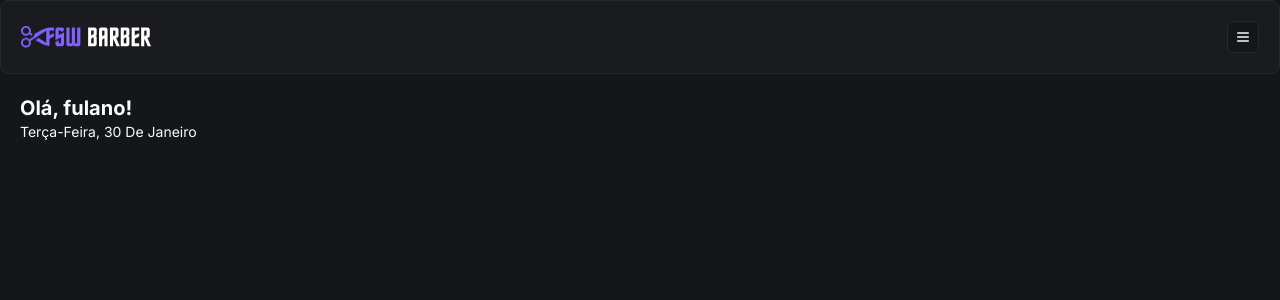
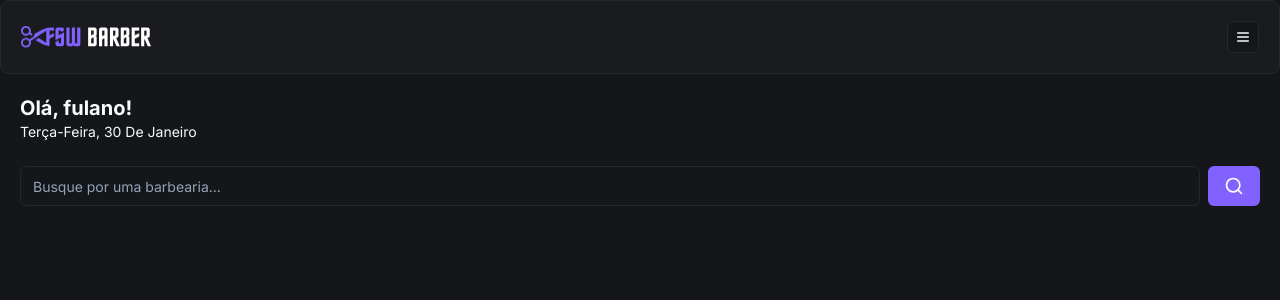
Before and after one commit to apolomoraes/barber-shop, a Next.js app: page / in a window 1280 px wide. Shown: the top 300 px of the page. Built offline with nearby package versions, Linux system fonts and the light colour scheme.

Commit message:
add initial search component

```diff
--- /dev/null
+++ b/app/(home)/_components/search.tsx
@@ -0,0 +1,20 @@
+"use client";
+
+import { Button } from "@/app/_components/ui/button";
+import { Input } from "@/app/_components/ui/input";
+import { SearchIcon } from "lucide-react";
+
+const Search = () => {
+  return (
+    <div className="flex items-center gap-2">
+      <Input placeholder="Busque por uma barbearia..."/>
+      <Button variant="default">
+        <SearchIcon size={20}/>
+      </Button>
+    </div>
+  );
+}
+
+export default Search;
+
+// https://c004.novisurvey.net/ViewReport.aspx?doid=1030e268493c46e48b096a6d6534e6c6&c=pt-BR&re=186fb46371014df9bc5b9a1d6c593097
--- a/app/(home)/page.tsx
+++ b/app/(home)/page.tsx
@@ -1,6 +1,7 @@
 import { ptBR } from "date-fns/locale";
 import Header from "../_components/header";
 import { format } from "date-fns";
+import Search from "./_components/search";
 
 export default function Home() {
   return (
@@ -13,6 +14,10 @@
           locale: ptBR
         })}</p>
       </div>
+
+      <div className="px-5 mt-6">
+        <Search />
+      </div>
     </>
   );
 }
--- /dev/null
+++ b/app/_components/ui/input.tsx
@@ -0,0 +1,25 @@
+import * as React from "react"
+
+import { cn } from "@/app/_lib/utils"
+
+export interface InputProps
+  extends React.InputHTMLAttributes<HTMLInputElement> {}
+
+const Input = React.forwardRef<HTMLInputElement, InputProps>(
+  ({ className, type, ...props }, ref) => {
+    return (
+      <input
+        type={type}
+        className={cn(
+          "flex h-10 w-full rounded-md border border-input bg-background px-3 py-2 text-sm ring-offset-background file:border-0 file:bg-transparent file:text-sm file:font-medium placeholder:text-muted-foreground focus-visible:outline-none focus-visible:ring-2 focus-visible:ring-ring focus-visible:ring-offset-2 disabled:cursor-not-allowed disabled:opacity-50",
+          className
+        )}
+        ref={ref}
+        {...props}
+      />
+    )
+  }
+)
+Input.displayName = "Input"
+
+export { Input }
```
